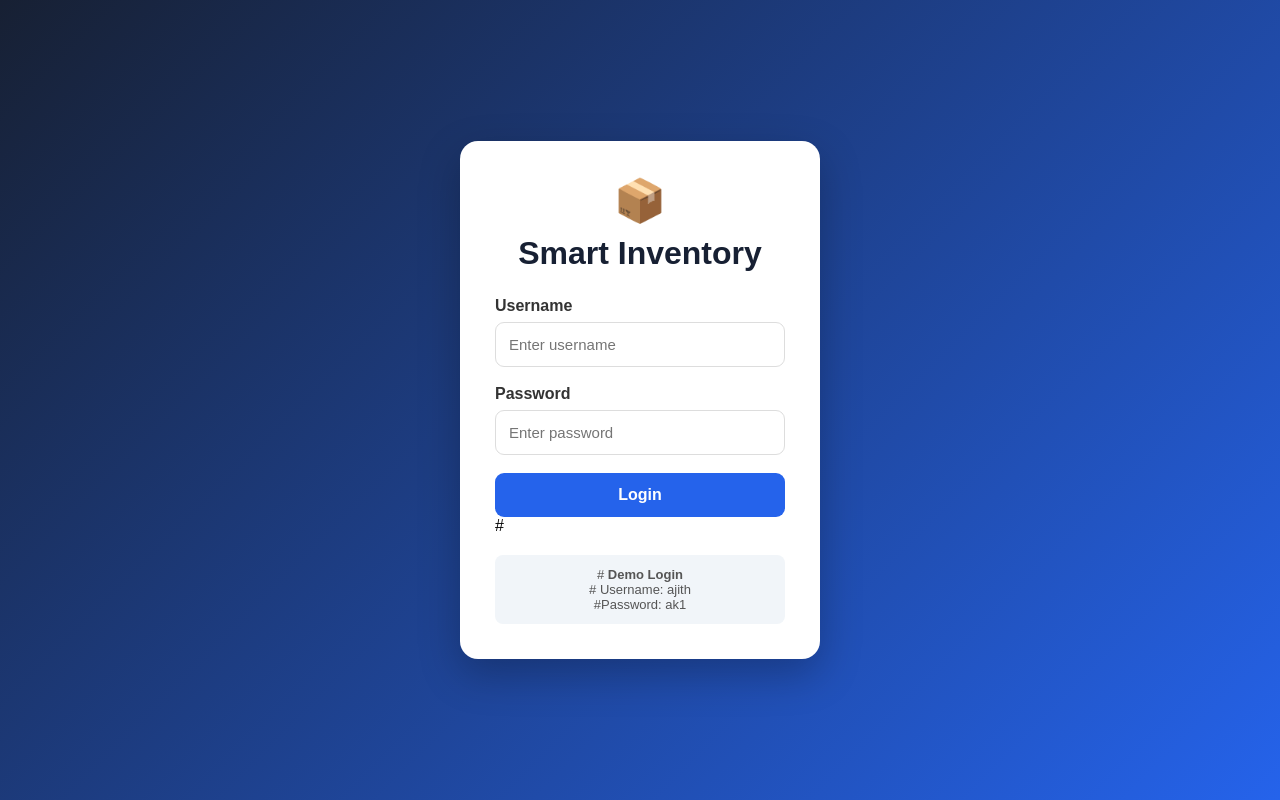
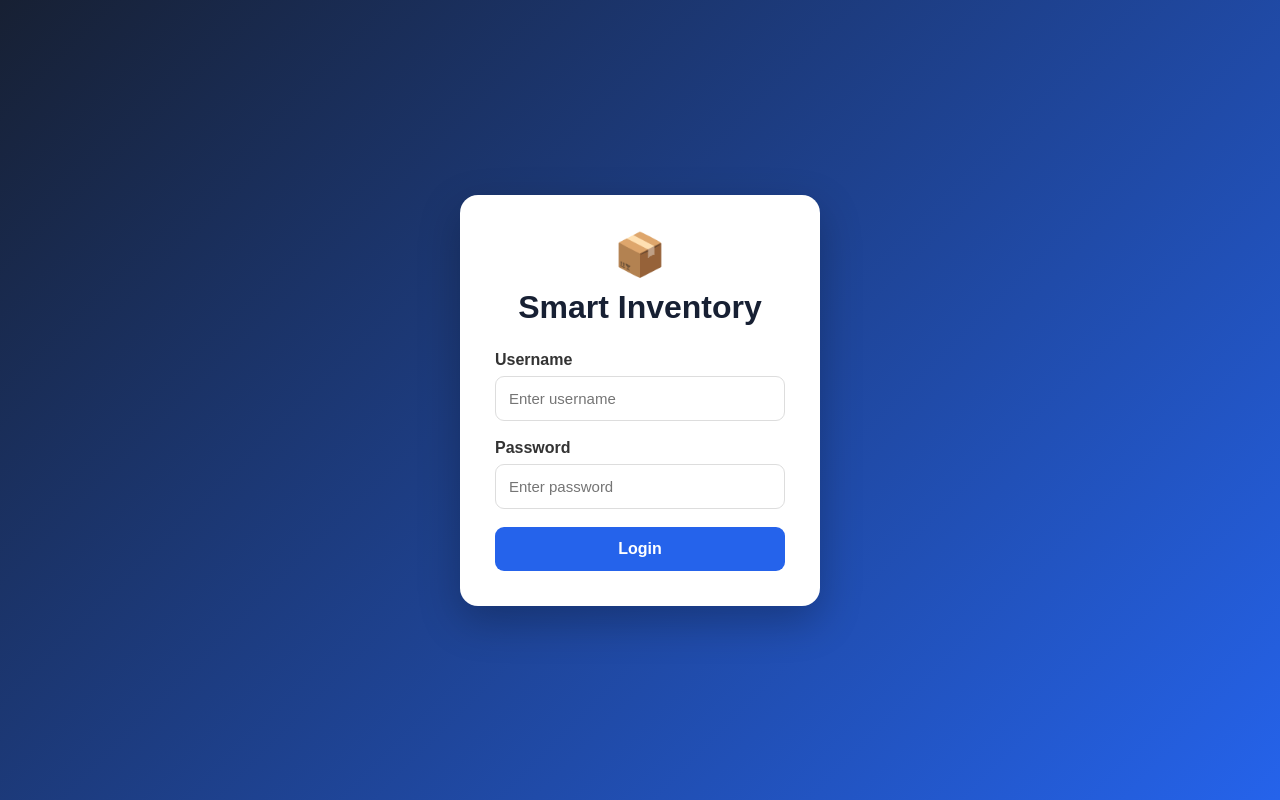
Before and after one commit to aijthkumar-ak/Smart-inventory-, a Flask app: page /login in a window 1280 px wide. Run offline with Flask 3, Linux system fonts and the light colour scheme.

Commit message:
Remove demo login information from login.html
Removed commented demo login information from the login template.

```diff
--- a/templates/login.html
+++ b/templates/login.html
@@ -148,12 +148,6 @@
 
         </form>
 
-        #<div class="default-login">
-           # <b>Demo Login</b><br>
-           # Username: ajith<br>
-            #Password: ak1
-        </div>
-
     </div>
 
 </body>
```
